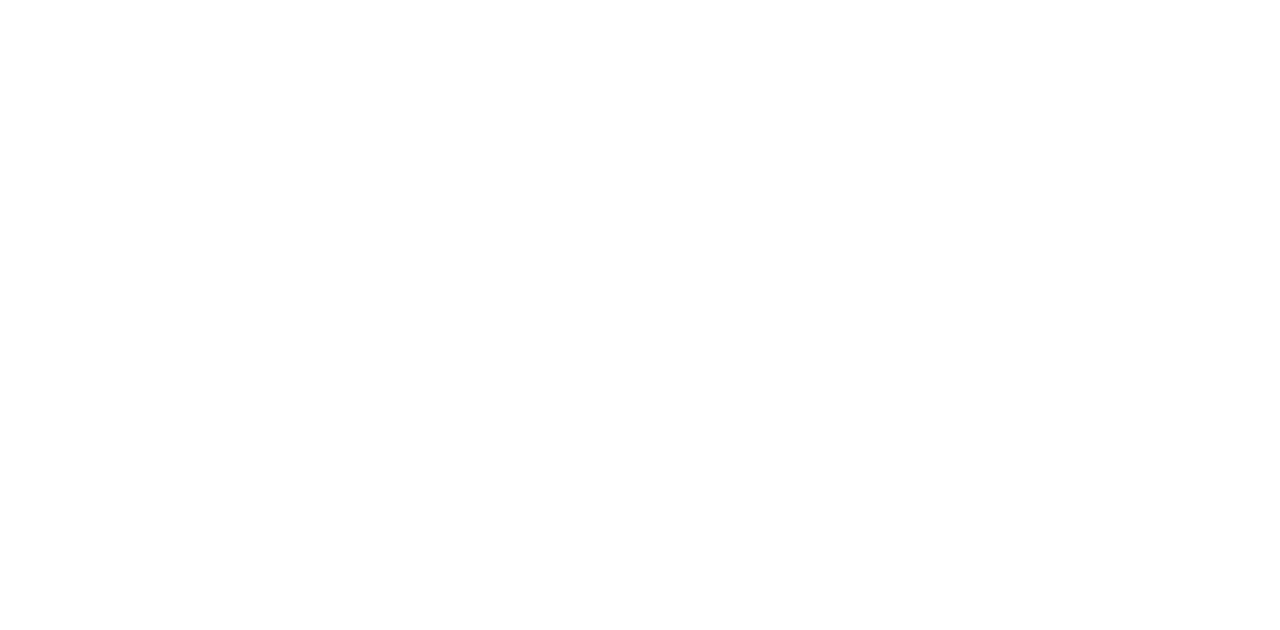
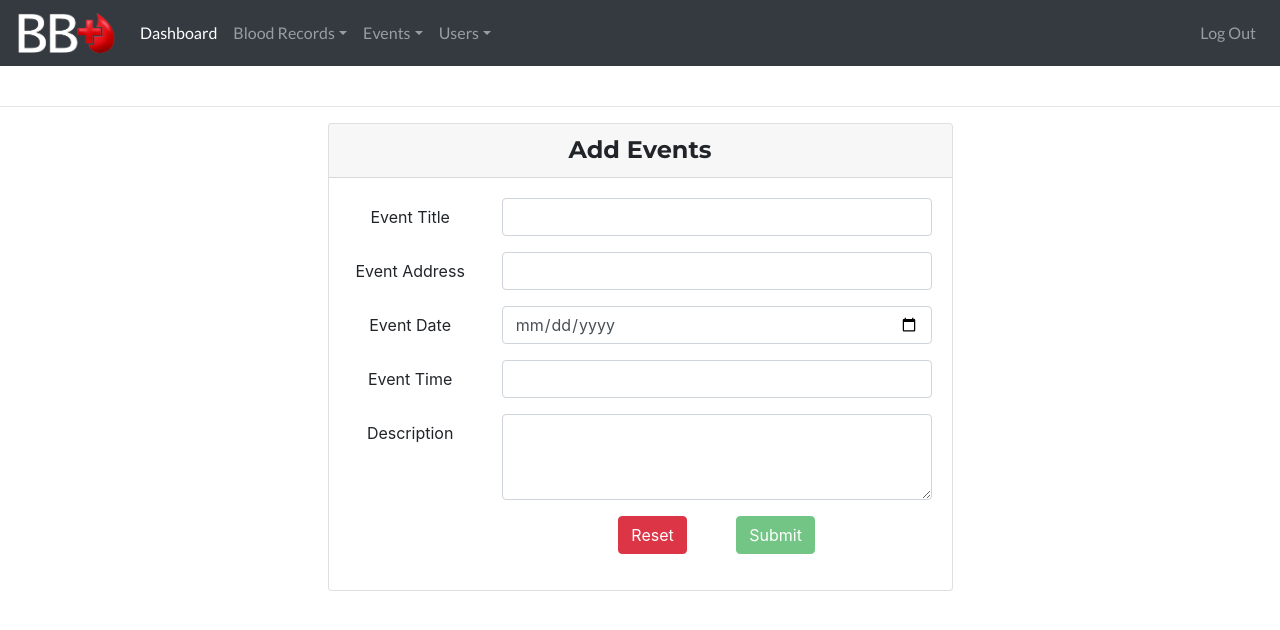
Before and after one commit to bornleo47/BloodBankPlus, an Angular app: page /addevent in a window 1280 px wide. Shown: the top 630 px of the page. Built offline with nearby package versions, Linux system fonts and the light colour scheme.

Commit message:
add event ok

```diff
--- a/src/app/components/add-event/add-event.component.html
+++ b/src/app/components/add-event/add-event.component.html
@@ -15,8 +15,8 @@
                             <h4 class="mb-0">Add Events</h4>
                         </div>
                         <div class="card-body">
-                            <form (ngSubmit)="processForm()" class="form">
-                              <div class="form-group row" [class.has-error]="titleControl.invalid && titleControl.touched">
+                            <form #f="ngForm" (ngSubmit)="processForm()" class="form">
+                              <div class="form-group row">
                                 <label class="col-lg-3 col-form-label control-label" for="title">Event Title</label>
                                 <div class="col-lg-9">
                                     <input required maxlength="40" class="form-control" type="text" name="title" [(ngModel)]="event.eventTitle" #titleControl="ngModel">
@@ -84,5 +84,3 @@
         </div>
     </div>
 </div>
-
-{
--- a/src/app/components/add-event/add-event.component.ts
+++ b/src/app/components/add-event/add-event.component.ts
@@ -20,7 +20,7 @@ export class AddEventComponent implements OnInit {
   }
 
   processForm() {
-    if (this.event.eventId= undefined) {
+    if (this.event.eventId==undefined) {
             this.eventService.createEvent(this.event).subscribe(() => {
         console.log(this.event);
         this.router.navigate(['/']);
--- a/src/app/services/eventService/event.service.ts
+++ b/src/app/services/eventService/event.service.ts
@@ -13,19 +13,19 @@ public event = new Event();
   constructor(private http:HttpClient) { }
 
   getEvents() {
-    return this.http.get(this.baseUrl + '/events');
+    return this.http.get(this.baseUrl + 'events');
   }
 
   deleteEvent(id: number) {
-    return this.http.delete(this.baseUrl + '/events/' + id);
+    return this.http.delete(this.baseUrl + 'events/' + id);
   }
 
   createEvent(event: Event):Observable<Event> {
-    return this.http.post<Event>(this.baseUrl + '/saveEvent', event);
+    return this.http.post<Event>(this.baseUrl + 'saveEvent', event);
   }
 
   updateEvent(event: Event){
-    return this.http.put(this.baseUrl + '/updateEvent', event);
+    return this.http.put(this.baseUrl + 'updateEvent', event);
   }
 
   setter(event: Event) {
```
